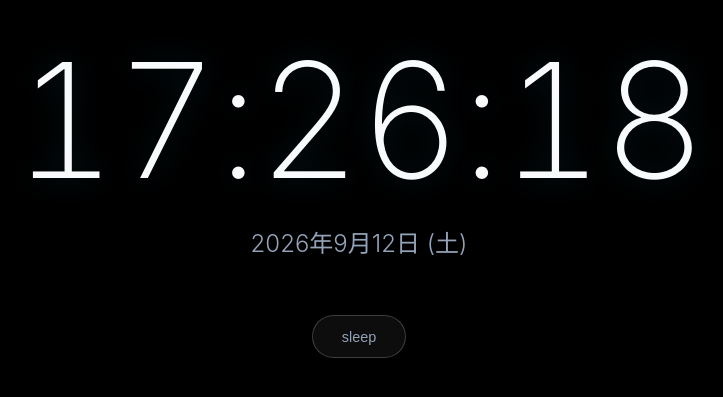
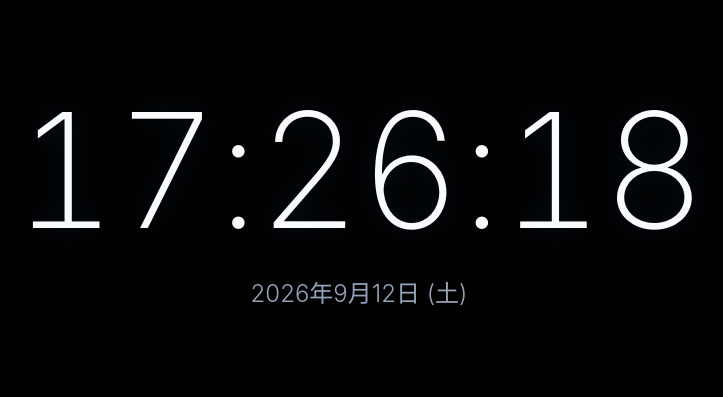
Before and after one commit to Fictional-Railway/slp, a plain HTML site: page index.html in a window 1280 px wide. Shown: the part 201-598 px from the top of the page, without its empty margins (281-1004 px from the left). Drawn offline with Linux system fonts and the light colour scheme.

Commit message:
Update index.html

```diff
--- a/index.html
+++ b/index.html
@@ -107,8 +107,6 @@
             <div id="date">----年--月--日 (--)</div>
         </div>
 
-        <!-- おやすみボタン -->
-        <button class="sleep-btn" id="sleepBtn">sleep</button>
     </div>
 
     <script>
```
